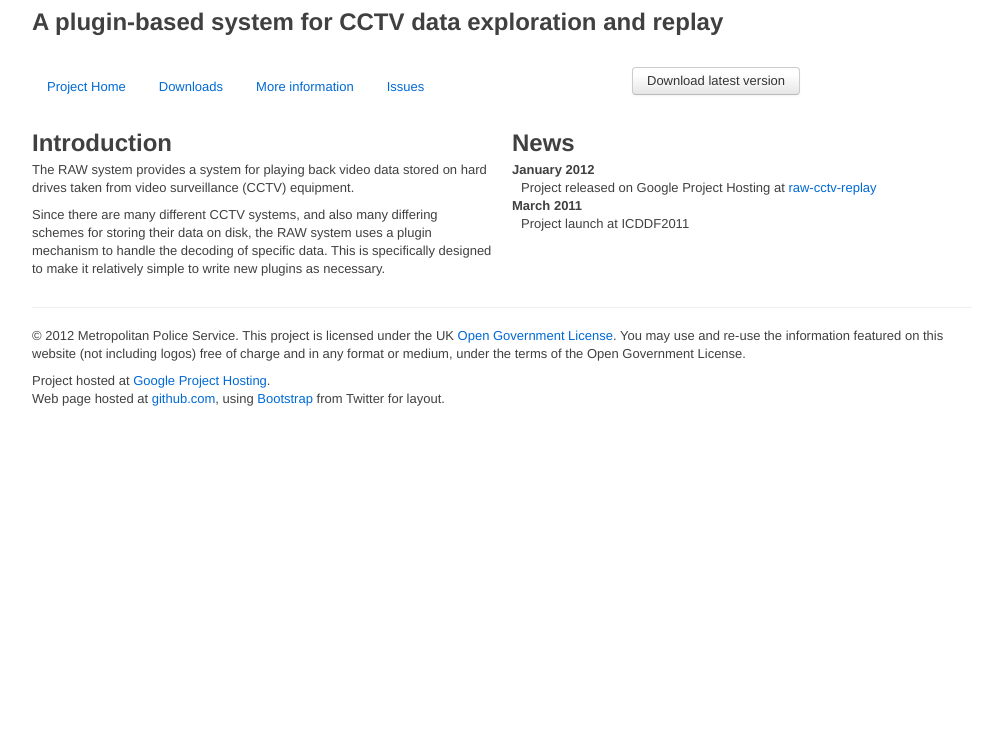
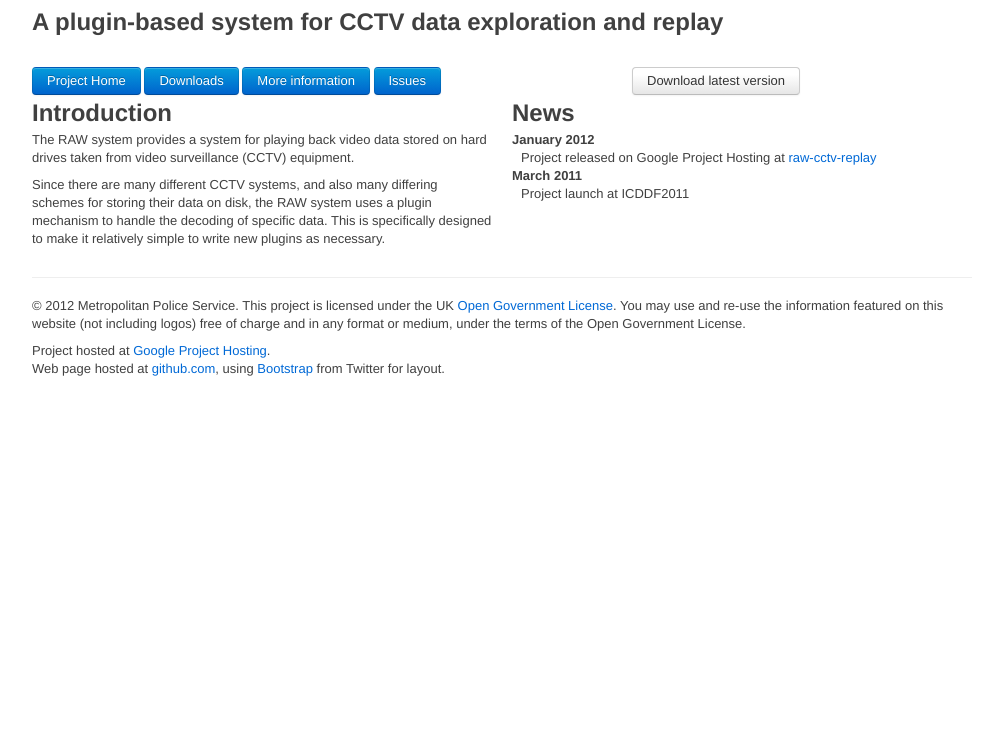
Before and after one commit to raw-cctv-replay/raw-cctv-replay.github.com, a plain HTML site: page index.html in a window 1280 px wide. Shown: the part 50-800 px from the top of the page, without its empty margins (138-1141 px from the left). Drawn offline with Linux system fonts and the light colour scheme; files that its build step writes are made by us from their sources.

Commit message:
The navigation buttons should be buttons
(before they were pill, which don't do what I want)

```diff
--- a/index.html
+++ b/index.html
@@ -21,6 +21,11 @@
 
       <div class="row">    <!-- The top menu .......................... -->
         <div class="span10">
+            <a class="btn primary" href="http://code.google.com/p/raw-cctv-replay/">Project Home</a></li>
+            <a class="btn primary" href="http://code.google.com/p/raw-cctv-replay/downloads/list">Downloads</a></li>
+            <a class="btn primary" href="http://code.google.com/p/raw-cctv-replay/w/list">More information</a></li>
+            <a class="btn primary" href="http://code.google.com/p/raw-cctv-replay/issues/list">Issues</a></li>
+            <!--
           <ul class="pills">
             <li><a href="http://code.google.com/p/raw-cctv-replay/">Project Home</a></li>
             <li><a href="http://code.google.com/p/raw-cctv-replay/downloads/list">Downloads</a></li>
@@ -28,6 +33,7 @@
             <li><a href="http://code.google.com/p/raw-cctv-replay/issues/list">Issues</a></li>
             <li><a href="http://code.google.com/p/raw-cctv-replay/source/checkout"</a></li>
           </ul>
+          -->
         </div>
         <div class="span6">
           <a class="btn"
```
